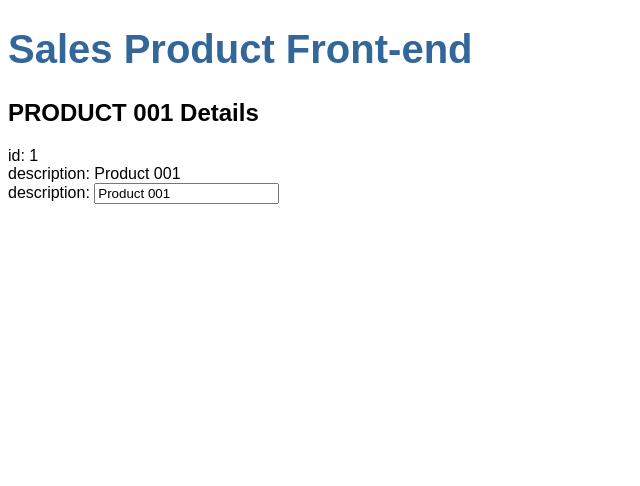
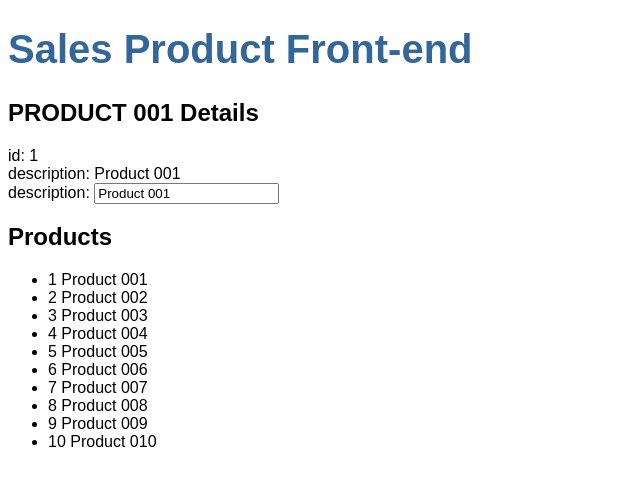
Before and after one commit to frmauro/SalesProductFronEnd, an Angular app: page / in a window 1280 px wide. Shown: the top 486 px of the page, without its empty margins (0-640 px from the left). Built offline with nearby package versions, Linux system fonts and the light colour scheme.

Commit message:
create mock list product

```diff
--- /dev/null
+++ b/src/app/models/mockProduct.ts
@@ -0,0 +1,15 @@
+import { Product } from "../models/Product";
+import { ProductStatus } from "../models/ProductStatus";
+
+export const PRODUCTS : Product[] = [
+        {id: 1, description: 'Product 001', amount: '200', price: '100', status: ProductStatus.Active},
+        {id: 2, description: 'Product 002', amount: '220', price: '110', status: ProductStatus.Active},
+        {id: 3, description: 'Product 003', amount: '240', price: '120', status: ProductStatus.Active},
+        {id: 4, description: 'Product 004', amount: '260', price: '130', status: ProductStatus.Active},
+        {id: 5, description: 'Product 005', amount: '280', price: '140', status: ProductStatus.Active},
+        {id: 6, description: 'Product 006', amount: '300', price: '150', status: ProductStatus.Active},
+        {id: 7, description: 'Product 007', amount: '400', price: '160', status: ProductStatus.Active},
+        {id: 8, description: 'Product 008', amount: '100', price: '170', status: ProductStatus.Active},
+        {id: 9, description: 'Product 009', amount: '210', price: '180', status: ProductStatus.Active},
+        {id: 10, description: 'Product 010', amount: '290', price: '190', status: ProductStatus.Active}
+    ];
--- a/src/app/product/product.component.html
+++ b/src/app/product/product.component.html
@@ -6,3 +6,10 @@
     <input [(ngModel)]="product.description" placeholder="description"/>
   </label>
 </div>
+
+<h2>Products</h2>
+<ul class="heroes">
+  <li *ngFor="let product of products">
+    <span class="badge">{{product.id}}</span> {{product.description}}
+  </li>
+</ul>
--- a/src/app/product/product.component.ts
+++ b/src/app/product/product.component.ts
@@ -1,6 +1,8 @@
 import { Component, OnInit } from '@angular/core';
 import { Product } from '../models/Product';
 import { ProductStatus } from '../models/ProductStatus';
+
+import { PRODUCTS } from "../models/mockProduct";
 
 
 @Component({
@@ -9,6 +11,8 @@ import { ProductStatus } from '../models/ProductStatus';
   styleUrls: ['./product.component.css']
 })
 export class ProductComponent implements OnInit {
+
+  products = PRODUCTS;
 
   product: Product = {
     id: 1,
```
